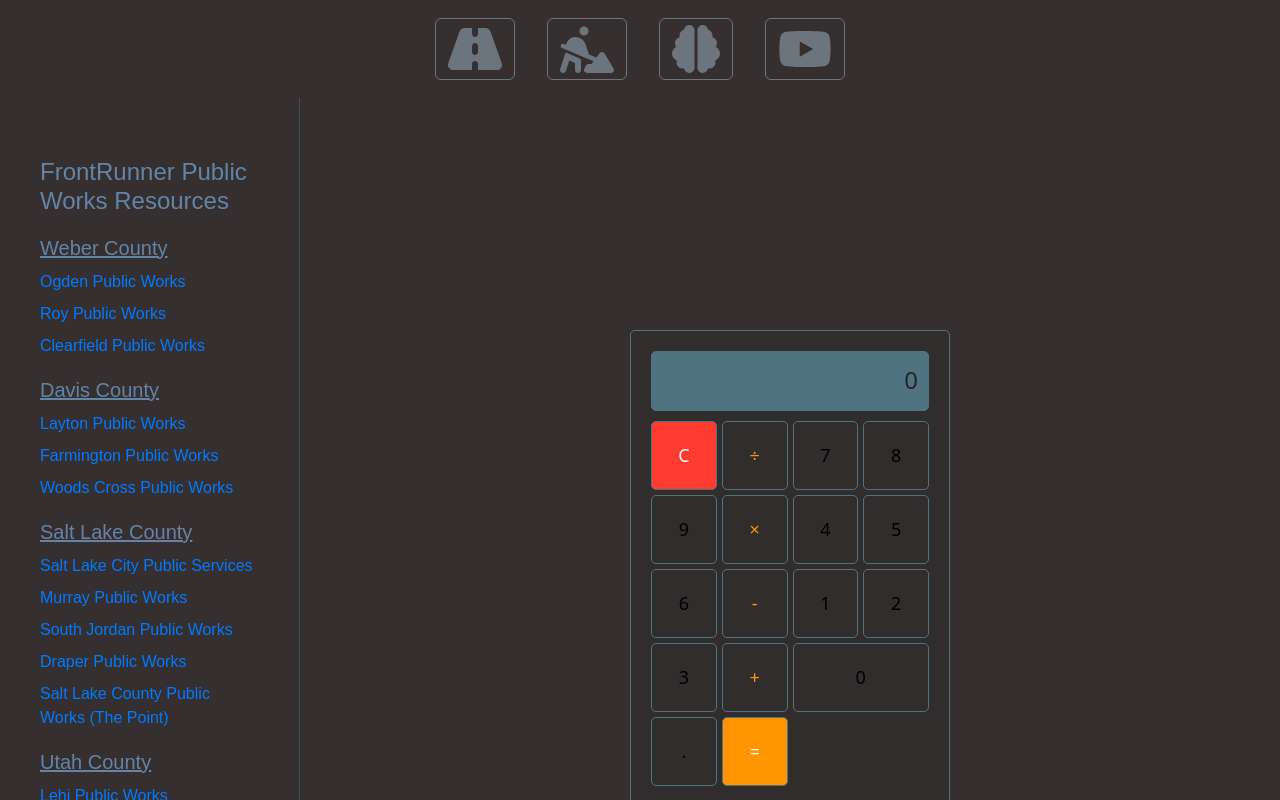
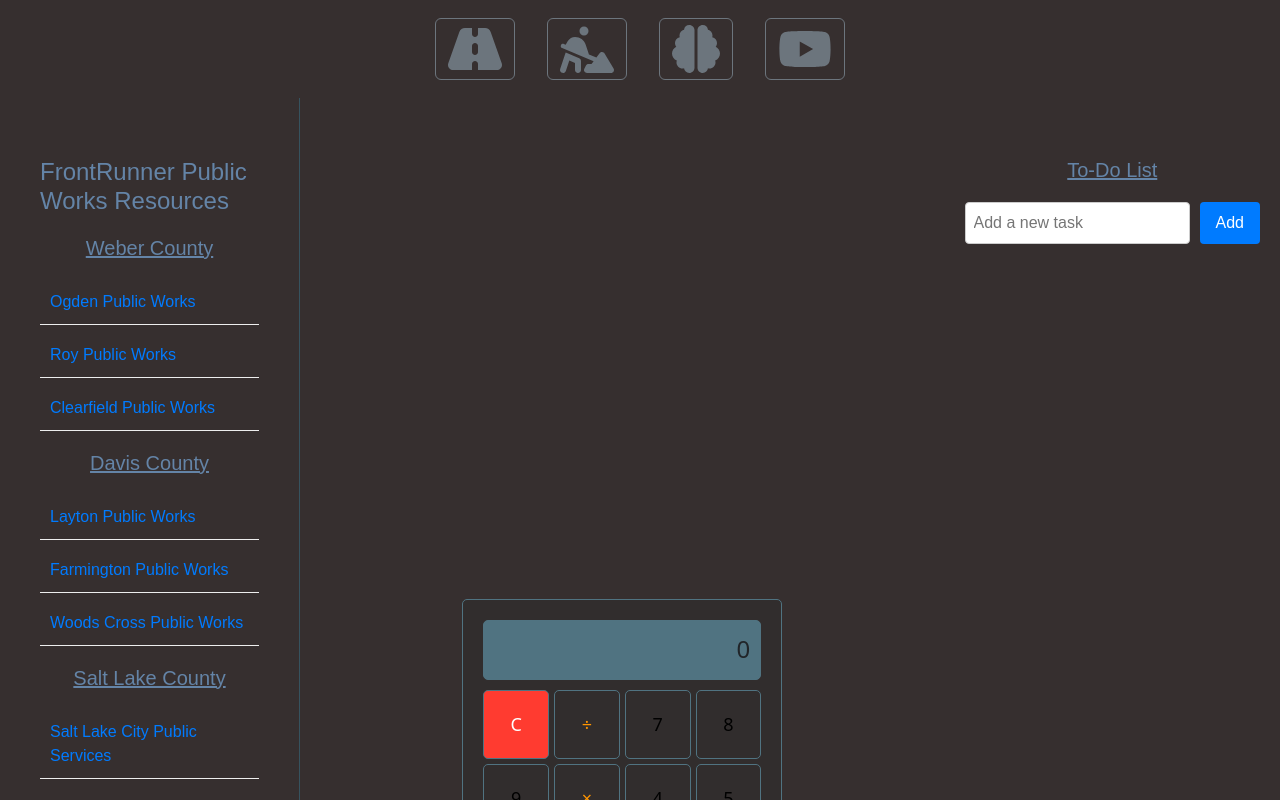
Before and after one commit to Vtencouchclimbr/Work-Site, a React (Vite) app: page / in a window 1280 px wide. Shown: the top 800 px of the page. Built offline with nearby package versions, Linux system fonts and the light colour scheme.

Commit message:
add todo list

```diff
--- a/index.html
+++ b/index.html
@@ -2,7 +2,7 @@
 <html lang="en">
   <head>
     <meta charset="UTF-8" />
-    <link rel="icon" type="image/svg+xml" href="/dev.svg" />
+    <link rel="icon" type="image/svg+xml" href="/highway.svg" />
     <meta name="viewport" content="width=device-width, initial-scale=1.0" />
     <title>Work Site</title>
   </head>
--- a/src/App.jsx
+++ b/src/App.jsx
@@ -15,6 +15,7 @@ import './App.css'
 import Dictionary from './components/Dictionary';
 import Calculator from './components/Calculator';
 import PublicWorksLinks from './components/PublicWorksLinks';
+import TodoList from './components/TodoList';
 
 function App() {
   return (
@@ -55,6 +56,7 @@ function App() {
           <Calculator />
           <Dictionary />
         </div>
+        <TodoList />
       </div>
     </div>
   )
--- /dev/null
+++ b/src/components/TodoList.css
@@ -0,0 +1,80 @@
+.todo-list {
+    max-width: 350px;
+    margin: 20px auto;
+    padding: 20px;
+    font-family: Arial, sans-serif;
+  }
+
+  h2 {
+    text-align: center;
+    margin-bottom: 20px;
+  }
+
+  .task-input {
+    display: flex;
+    gap: 10px;
+    margin-bottom: 20px;
+  }
+
+  .task-input input {
+    flex: 1;
+    padding: 8px;
+    font-size: 16px;
+    border: 1px solid #ccc;
+    border-radius: 4px;
+  }
+
+  .task-input button {
+    padding: 8px 16px;
+    font-size: 16px;
+    background-color: #007bff;
+    color: white;
+    border: none;
+    border-radius: 4px;
+    cursor: pointer;
+  }
+
+  .task-input button:hover {
+    background-color: #0056b3;
+  }
+
+  ul {
+    list-style-type: none;
+    padding: 0;
+  }
+
+  li {
+    display: flex;
+    align-items: center;
+    gap: 10px;
+    padding: 10px;
+    border-bottom: 1px solid #eee;
+  }
+
+  li.completed span {
+    text-decoration: line-through;
+    color: #888;
+  }
+
+  li input[type="checkbox"] {
+    width: 20px;
+    height: 20px;
+  }
+
+  li span {
+    flex: 1;
+  }
+
+  li button {
+    padding: 5px 10px;
+    font-size: 14px;
+    background-color: #dc3545;
+    color: white;
+    border: none;
+    border-radius: 4px;
+    cursor: pointer;
+  }
+
+  li button:hover {
+    background-color: #c82333;
+  }
--- /dev/null
+++ b/src/components/TodoList.jsx
@@ -0,0 +1,74 @@
+import { useState, useEffect } from 'react';
+import './TodoList.css';
+
+const TodoList = () => {
+  const [tasks, setTasks] = useState([]);
+  const [newTask, setNewTask] = useState('');
+
+  // Load tasks from local storage on component mount
+  useEffect(() => {
+    const storedTasks = JSON.parse(localStorage.getItem('tasks')) || [];
+    setTasks(storedTasks);
+  }, []);
+
+  // Save tasks to local storage whenever tasks change
+  useEffect(() => {
+    localStorage.setItem('tasks', JSON.stringify(tasks));
+  }, [tasks]);
+
+  // Handle adding a new task
+  const handleAddTask = () => {
+    if (newTask.trim() === '') return;
+    setTasks([...tasks, { id: Date.now(), text: newTask, completed: false }]);
+    setNewTask('');
+  };
+
+  // Handle deleting a task
+  const handleDeleteTask = (id) => {
+    setTasks(tasks.filter((task) => task.id !== id));
+  };
+
+  // Handle toggling task completion
+  const handleToggleComplete = (id) => {
+    setTasks(
+      tasks.map((task) =>
+        task.id === id ? { ...task, completed: !task.completed } : task
+      )
+    );
+  };
+
+  // Handle input change
+  const handleInputChange = (e) => {
+    setNewTask(e.target.value);
+  };
+
+  return (
+    <div className="todo-list">
+      <h2>To-Do List</h2>
+      <div className="task-input">
+        <input
+          type="text"
+          value={newTask}
+          onChange={handleInputChange}
+          placeholder="Add a new task"
+        />
+        <button onClick={handleAddTask}>Add</button>
+      </div>
+      <ul>
+        {tasks.map((task) => (
+          <li style={{color:'white'}} key={task.id} className={task.completed ? 'completed' : ''}>
+            <input
+              type="checkbox"
+              checked={task.completed}
+              onChange={() => handleToggleComplete(task.id)}
+            />
+            <span>{task.text}</span>
+            <button onClick={() => handleDeleteTask(task.id)}>Delete</button>
+          </li>
+        ))}
+      </ul>
+    </div>
+  );
+};
+
+export default TodoList;
```
Also changed, not shown: public/dev.svg (deleted), public/highway.svg (added).
